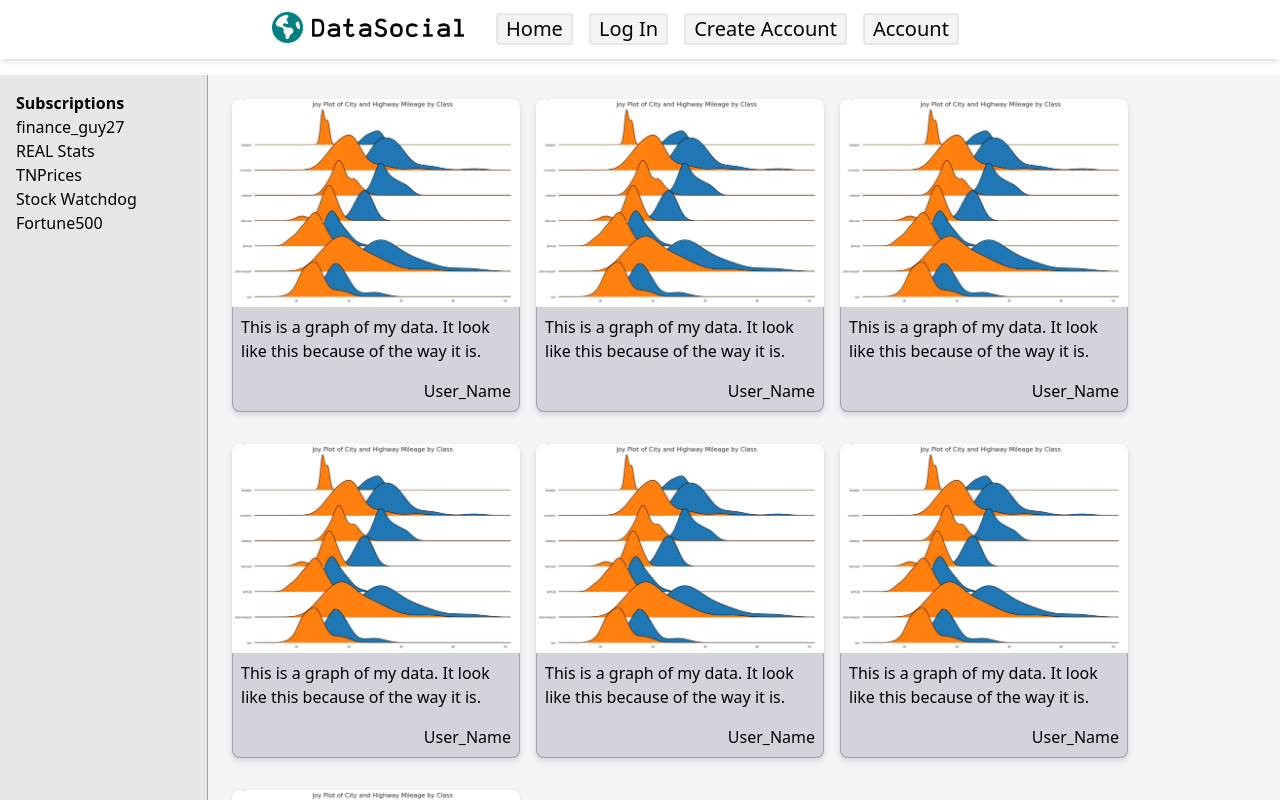
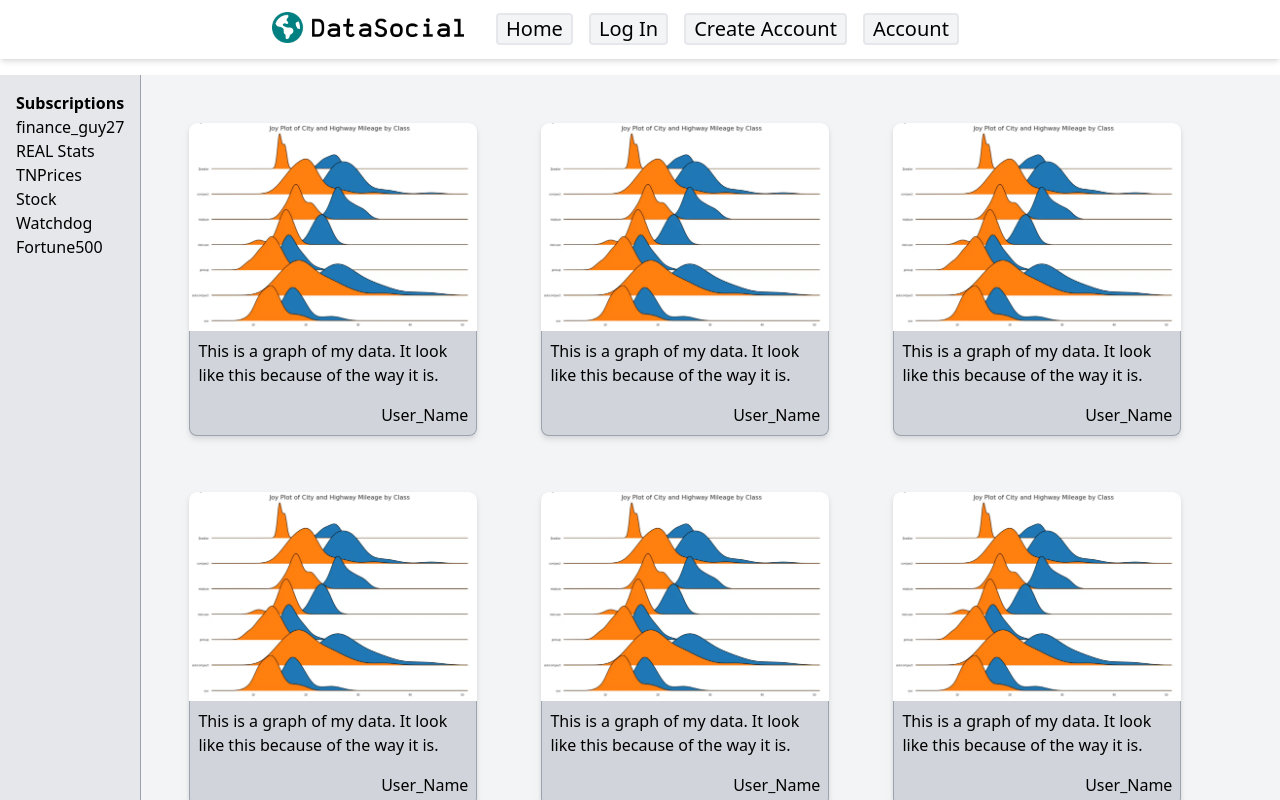
Before and after one commit to jrduell/402-Project, a Next.js app: page / in a window 1280 px wide. Shown: the top 800 px of the page. Built offline with nearby package versions, Linux system fonts and the light colour scheme.

Commit message:
Make sidebar truly sticky and increase post size

```diff
--- a/components/Post.js
+++ b/components/Post.js
@@ -2,7 +2,7 @@ import Link from 'next/link'
 
 export default function Post() {
     return (
-      <div className="m-2 w-72 bg-gray-300 rounded-lg drop-shadow-md mb-6">
+      <div className="m-8 w-72 bg-gray-300 rounded-lg drop-shadow-md mb-6">
         {/* Link will need to be dynamically fetched based on post ID
         probably end up being something like post/{id} */}
         <Link href="/post">
--- a/components/SideBar.js
+++ b/components/SideBar.js
@@ -10,7 +10,7 @@ export default function SideBar() {
       ];
 
     return (
-      <div className="sticky h-screen w-52 border-r border-gray-400 bg-gray-200 p-4">
+      <aside className="sticky h-screen top-0 border-r border-gray-400 bg-gray-200 p-4">
         <div className="items-center">
           <h1 className="flex flex-col font-bold">Subscriptions</h1>
           {subscriptions.map((channel) => (
@@ -19,6 +19,6 @@ export default function SideBar() {
             </div>
           ))}
         </div>
-      </div>
+      </aside>
     );
   }
--- a/pages/index.js
+++ b/pages/index.js
@@ -13,10 +13,13 @@ export default function Home() {
         <link rel="icon" href="/favicon.ico" />
       </Head>
       <main className="flex">
-        <div>
-          <SideBar/>
-        </div>
-        <div className="bg-gray-100 p-4 flex flex-wrap overflow-scroll">
+        <SideBar/>
+        <div className="bg-gray-100 p-4 flex flex-wrap">
+          <Post />
+          <Post />
+          <Post />
+          <Post />
+          <Post />
           <Post />
           <Post />
           <Post />
```
